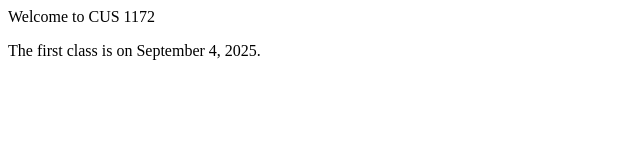
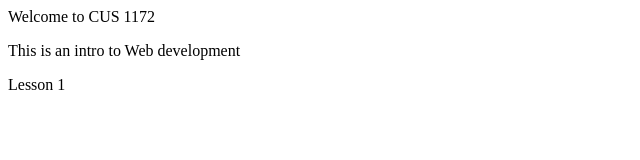
Before and after one commit to luxvlrt/CUS1172_minyeol, a plain HTML site: page milestone1/index.html in a window 1280 px wide. Shown: the full height of the page, 0-640 px from the left. Drawn offline with Linux system fonts and the light colour scheme.

Commit message:
Update index.html

```diff
--- a/milestone1/index.html
+++ b/milestone1/index.html
@@ -1,11 +1,9 @@
 <html>
+    <body>
+        <p>Welcome to CUS 1172</p>
 
-  <body>
-    <p>
-      Welcome to CUS 1172
-    </p>
-    <p>
-      The first class is on September 4, 2025.
-    </p>
-  </body>
+        <p>This is an intro to Web development</p>
+
+        <p>Lesson 1</p>
+    </body>
 </html>
```
